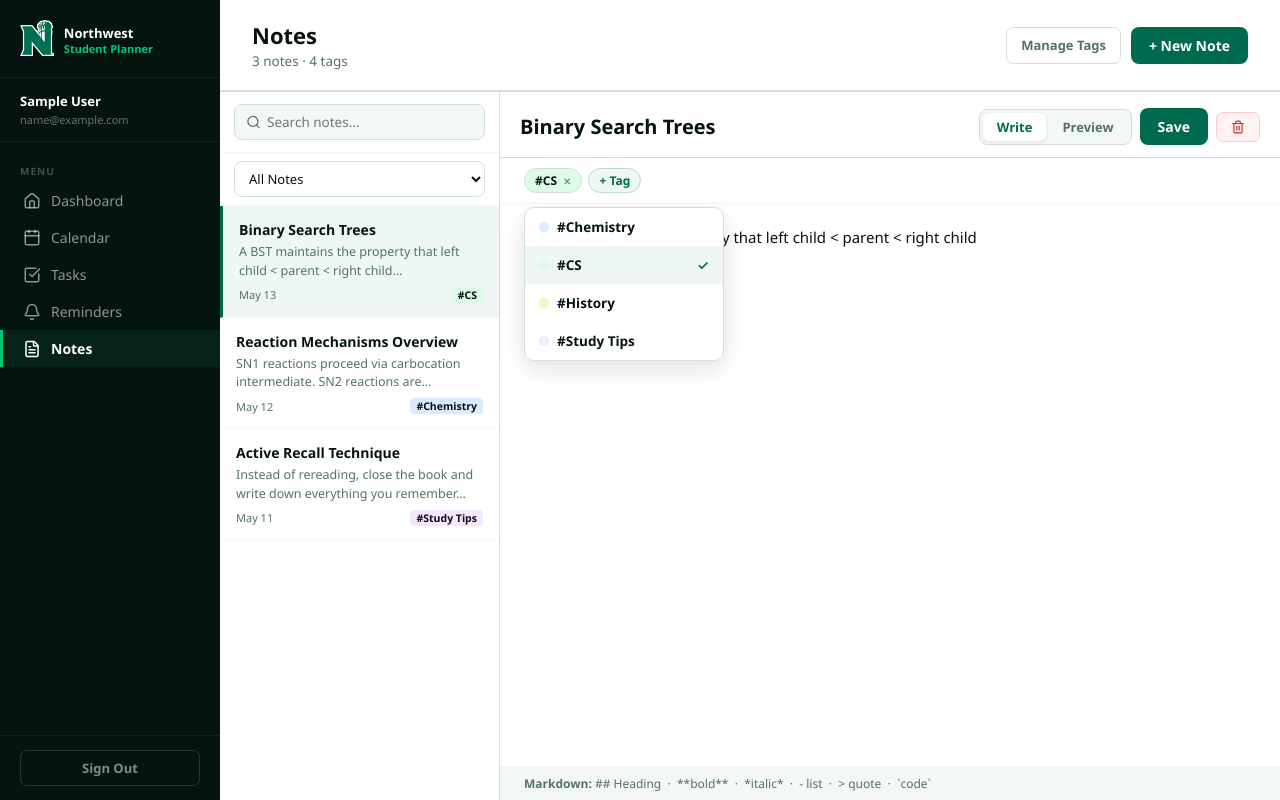
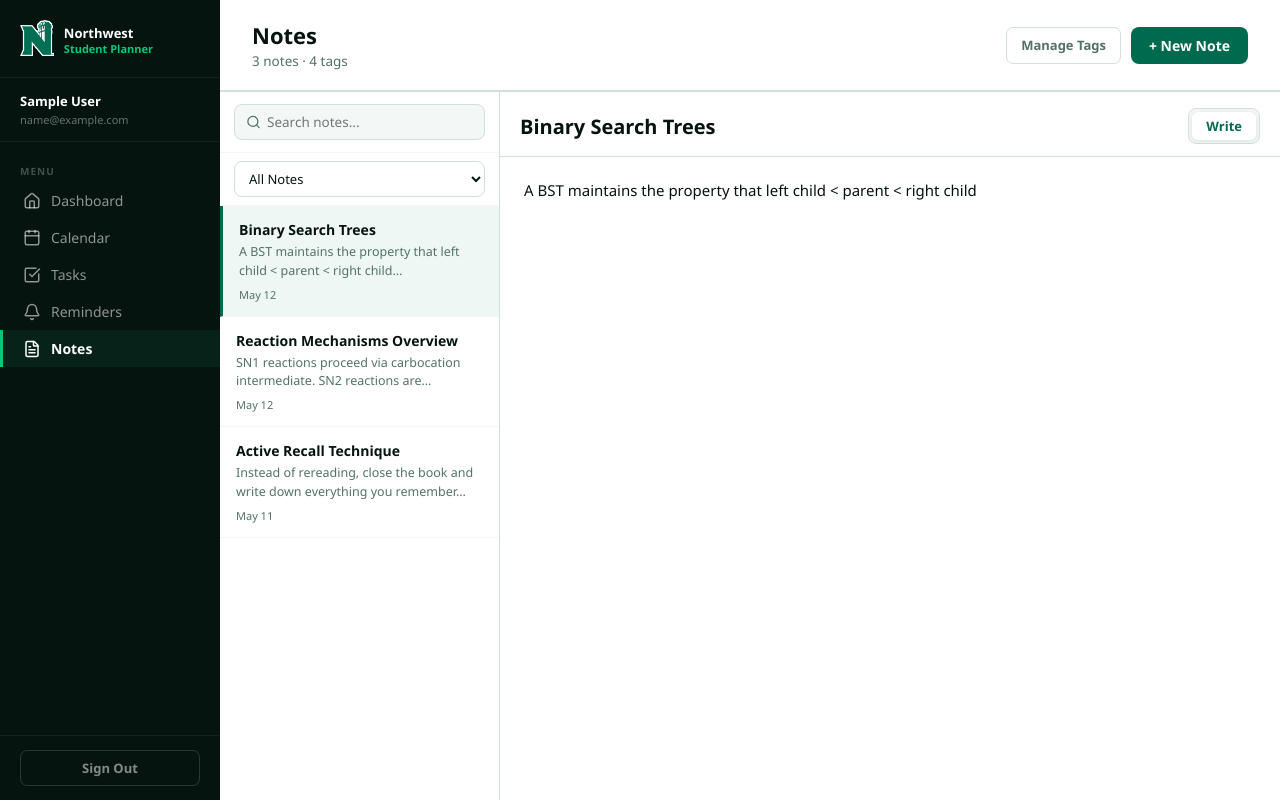
Before and after one commit to Chanikya5793/GDPProject, a React (Vite) app: page /notes in a window 1280 px wide. Built offline with nearby package versions, Linux system fonts and the light colour scheme; sample sign-in values are in the browser's storage.

Commit message:
Notes page
Removed tags temporarily while working on the note editor. New Note button works, but sill needs quite a bit of work.

```diff
--- a/src/api/categories.js
+++ b/src/api/categories.js
@@ -1,4 +1,4 @@
-const STORAGE_KEY = 'nw-categories'
+const STORAGE_KEY = 'nw_categories'
 
 const BUILT_IN = [
     { id: 'homework', name: 'Homework', color: '#3B82F6', builtin: true },
--- /dev/null
+++ b/src/api/notes.js
@@ -0,0 +1,68 @@
+const NOTES_KEY = 'nw_notes'
+
+function loadNotes() {
+    const raw = localStorage.getItem(NOTES_KEY)
+    return raw ? JSON.parse(raw) : defaultNotes()
+}
+
+function saveNotes(notes) {
+    localStorage.setItem(NOTES_KEY, JSON.stringify(notes))
+}
+
+function defaultNotes() {
+    return [
+        {
+            id: 1,
+            userId: 1,
+            title: 'Binary Search Trees',
+            body: 'A BST maintains the property that left child < parent < right child',
+            //tagIds: [2],
+            updatedAt: '2026-05-12T14:30:00Z',
+        },
+        {
+            id: 2,
+            userId: 1,
+            title: 'Reaction Mechanisms Overview',
+            body: 'SN1 reactions proceed via carbocation intermediate. SN2 reactions are concerted',
+            //tagIds: [1],
+            updatedAt: '2026-05-12T14:30:00Z',
+        },
+        {
+            id: 3,
+            userId: 1,
+            title: 'Active Recall Technique',
+            body: 'Instead of rereading, close the book and write down everything you remember',
+            //tagIds: [4],
+            updatedAt: '2026-05-11T09:00:00Z',
+        },
+    ]
+}
+
+export async function getNotes(userId) {
+    return loadNotes().filter(n => n.userId === userId)
+}
+
+export async function createNote(note) {
+    const notes = loadNotes()
+    const newNote = {
+        ...note,
+        id: Date.now(),
+        updatedAt: new Date().toISOString(),
+    }
+    saveNotes([...notes, newNote])
+    return newNote
+}
+
+export async function updateNote(id, updates) {
+    const notes = loadNotes()
+    const updated = notes.map(n => n.id === id
+        ? { ...n, ...updates, updatedAt: new Date().toISOString() } : n
+    )
+    saveNotes(updated)
+    return updated.find(n => n.id === id)
+}
+
+export async function deleteNote(id) {
+    saveNotes(loadNotes().filter(n => n.id !== id))
+    return { success: true }
+}
--- a/src/pages/Notes.jsx
+++ b/src/pages/Notes.jsx
@@ -1,5 +1,8 @@
 // Two-panel layout: note list on left, editor on right.
 
+import { useState, useEffect } from 'react'
+import { useAuth } from '../context/AuthContext'
+import { getNotes, createNote, updateNote, deleteNote } from '../api/notes'
 import { Search, Trash2 } from 'lucide-react'
 import '../css/Notes.css'
 
@@ -57,35 +60,119 @@ const SELECTED_NOTE = NOTES[0]
 const SELECTED_TAGS = TAGS.filter(t => SELECTED_NOTE.tagIds.includes(t.id))
 
 // NOTE LIST ITEM
-function NoteListItem({ note, selected }) {
+function NoteListItem({ note, selected, onClick }) {
   // Strip markdown characters from preview text
   const preview = note.body.replace(/[#*_`>\-]/g, '').slice(0, 80)
-  const noteTags = TAGS.filter(t => note.tagIds.includes(t.id))
 
   return (
     // "selected" class highlights the active note in the list
     // onClick will call setSelectedId(note.id)
-    <div className={`note-list-item${selected ? ' selected' : ''}`}>
-      <div className="note-list-title">{note.title}</div>
+    <div className={`note-list-item${selected ? ' selected' : ''}`} onClick={onClick}>
+      <div className="note-list-title">{note.title || 'Untitled'}</div>
       {preview && <div className="note-list-preview">{preview}…</div>}
       <div className="note-list-meta">
         <span className="note-list-date">
           {new Date(note.updatedAt).toLocaleDateString('en-US', { month: 'short', day: 'numeric' })}
         </span>
-        <div className="note-list-tags">
-          {noteTags.map(t => (
-            <span key={t.id} className="note-list-tag" style={{ background: t.color }}>
-              #{t.name}
-            </span>
-          ))}
-        </div>
+
       </div>
     </div>
   )
 }
 
+// NOTE EDITOR
+function NoteEditor({ note, onSave, onDelete }) {
+  const [title, setTitle] = useState(note.title)
+  const [body, setBody] = useState(note.body)
+  const [editorMode, setEditorMode] = useState('write')
+
+    useEffect(() => {
+      setTitle(note.title)
+      setBody(note.body)
+    }, [note.id])
+
+    return (
+      <div className="note-editor">
+        {/* HEADER */}
+        <div className="note-editor-header">
+          <input className="note-title-input" value={title}
+            onChange={e => { setTitle(e.target.value) }}
+            placeholder="Note title..."
+          />
+          <div className="note-editor-actions">
+            <div className="editor-mode-toggle">
+              <button
+                className={`editor-mode-btn${editorMode === 'write' ? ' active' : ''}`}
+                onClick={() => setEditorMode('write')}
+              >
+                Write
+              </button>
+            </div>
+          </div>
+        </div>
+
+        {/* WRITE MODE */}
+        {editorMode === 'write' && (
+          <textarea
+            className="note-body-input"
+            value={body}
+            onChange={e => { setBody(e.target.value) }}
+            placeholder="Start writing your note..."
+          />
+        )}
+      </div>
+    )
+}
+
 // MAIN PAGE
+
 export default function Notes() {
+  const { user } = useAuth()
+  const [notes, setNotes] = useState([])
+  const [loading, setLoading] = useState(true)
+  const [selectedId, setSelectedId] = useState(null)
+
+  useEffect(() => {
+    async function load() {
+      const [n] = await Promise.all([getNotes(user.id)])
+      setNotes(n)
+      if (n.length > 0) setSelectedId(n[0].id)
+      setLoading(false)
+    }
+    load()
+  }, [user.id])
+
+const selectedNote = notes.find(n => n.id === selectedId) || null
+
+  // HANDLERS
+  const handleNewNote = async() => {
+    const note = await createNote({
+      userId: user.id, title: '', body: '',
+    })
+    setNotes(prev => [note, ...prev])
+    setSelectedId(note.id)
+  }
+
+  const handleSave = async(id, updates) => {
+    const updated = await updateNote(id, updates)
+    setNotes(prev => prev.map(n => n.id === id ? updated : n))
+  }
+
+  const handleDelete = async(id) => {
+    await deleteNote(id)
+    setNotes(prev => {
+      const remaining = prev.filter(n => n.id !== id)
+      setSelectedId(remaining.length > 0 ? remaining[0].id : null)
+      return remaining
+    })
+  }
+
+  if (loading) return (
+    <div className="page-body" style={{ display: 'flex', alignItems: 'center', justifyContent: 'center', minHeight: '60vh' }}>
+      <p style={{ color: 'var(--muted)' }}>Loading notes...</p>
+    </div>
+  )
+
   return (
     <div style={{ display: 'flex', flexDirection: 'column', height: '100vh', overflow: 'hidden' }}>
 
@@ -93,13 +180,13 @@ export default function Notes() {
       <div className="page-header">
         <div className="page-header-left">
           <h1>Notes</h1>
-          <p>3 notes · 4 tags</p>
+          <p>{notes.length} notes · {TAGS.length} tags</p>
         </div>
         <div style={{ display: 'flex', gap: '10px' }}>
           {/* onClick opens tag manager modal */}
           <button className="btn-ghost">Manage Tags</button>
           {/* onClick calls createNote() */}
-          <button className="btn-primary">+ New Note</button>
+          <button className="btn-primary" onClick={handleNewNote}>+ New Note</button>
         </div>
       </div>
 
@@ -130,11 +217,12 @@ export default function Notes() {
           {/* NOTE LIST */}
           {/* onClick on each item sets selectedId */}
           <div className="notes-list">
-            {NOTES.map(note => (
+            {notes.map(note => (
               <NoteListItem
                 key={note.id}
                 note={note}
-                selected={note.id === SELECTED_NOTE.id}
+                selected={note.id === selectedId}
+                onClick={() => setSelectedId(note.id)}
               />
             ))}
           </div>
@@ -143,82 +231,22 @@ export default function Notes() {
 
         {/* RIGHT PANEL - note editor */}
         <div className="notes-editor-panel">
-          <div className="note-editor">
-
-            {/* EDITOR HEADER - title + write/preview toggle + delete */}
-            <div className="note-editor-header">
-              {/* onChange updates title state */}
-              <input
-                className="note-title-input"
-                defaultValue={SELECTED_NOTE.title}
-                placeholder="Note title..."
-              />
-              <div className="note-editor-actions">
-
-                {/* Write / Preview toggle */}
-                {/* onClick sets editorMode state */}
-                <div className="editor-mode-toggle">
-                  <button className="editor-mode-btn active">Write</button>
-                  <button className="editor-mode-btn">Preview</button>
-                </div>
-
-                {/* Save button - only shows up when there are unsaved changes */}
-                {/* Do we want it to autosave? */}
-                <button className="btn-primary">Save</button>
-
-                {/* Delete button */}
-                <button className="btn-danger" title="Delete note">
-                  <Trash2 size={14} />
-                </button>
-              </div>
+          {selectedNote ? (
+            <NoteEditor
+              key={selectedNote.id}
+              note={selectedNote}
+              onSave={handleSave}
+              onDelete={handleDelete}
+            />
+          ) : (
+            <div className="empty-state" style={{ margin: 'auto' }}>
+              <h3>No note selected</h3>
+              <p>Choose a note from the list or create a new one.</p>
+              <button className="btn-primary" style={{ marginTop: '16px' }} onClick={handleNewNote}>
+                + New Note
+              </button>
             </div>
-
-            {/* TAGS ROW - shows tags on this note + add tag button */}
-            <div className="note-tags-row">
-              {SELECTED_TAGS.map(tag => (
-                <span key={tag.id} className="tag-chip" style={{ background: tag.color }}>
-                  #{tag.name}
-                  {/* onClick removes tag */}
-                  <button className="tag-chip-remove">✕</button>
-                </span>
-              ))}
-              {/* onClick opens tag picker dropdown */}
-              <button className="tag-add-btn">+ Tag</button>
-
-              {/* TAG PICKER DROPDOWN - shown when + Tag is clicked */}
-              {/* Should close when clicking outside the box */}
-              <div className="tag-picker">
-                {TAGS.map(tag => (
-                  <div
-                    key={tag.id}
-                    className={`tag-picker-item${SELECTED_NOTE.tagIds.includes(tag.id) ? ' selected' : ''}`}
-                  >
-                    <span className="tag-picker-dot" style={{ background: tag.color }} />
-                    #{tag.name}
-                    {SELECTED_NOTE.tagIds.includes(tag.id) && (
-                      <span style={{ marginLeft: 'auto', color: 'var(--green)' }}>✓</span>
-                    )}
-                  </div>
-                ))}
-              </div>
-            </div>
-
-            {/* WRITE MODE - plain textarea */}
-            {/* onChange updates body state */}
-            <textarea
-              className="note-body-input"
-              defaultValue={SELECTED_NOTE.body}
-              placeholder="Start writing your note..."
-            />
-
-            {/* MARKDOWN HINT - always visible at bottom in write mode */}
-            <div className="note-markdown-hint">
-              <strong>Markdown:</strong>
-              &nbsp;## Heading &nbsp;·&nbsp; **bold** &nbsp;·&nbsp; *italic*
-              &nbsp;·&nbsp; - list &nbsp;·&nbsp; {'>'} quote &nbsp;·&nbsp; `code`
-            </div>
-
-          </div>
+          )}
         </div>
 
       </div>
```
